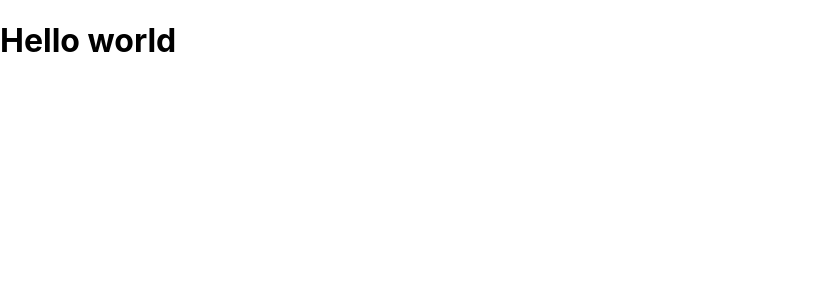
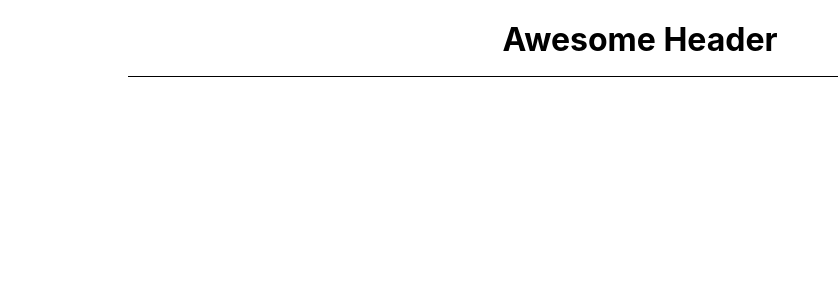
Before and after one commit to mz106/m53Week9AuthFe, a React (Create React App) app: page / in a window 1280 px wide. Shown: the top 300 px of the page, without its empty margins (0-838 px from the left). Built offline with nearby package versions, Linux system fonts and the light colour scheme.

Commit message:
enhancement: add header

```diff
--- a/src/App.js
+++ b/src/App.js
@@ -1,7 +1,13 @@
 import "./App.css";
 
+import Header from "./components/header/Header";
+
 function App() {
-  return <h1>Hello world</h1>;
+  return (
+    <div>
+      <Header />
+    </div>
+  );
 }
 
 export default App;
--- /dev/null
+++ b/src/components/header/Header.css
@@ -0,0 +1,22 @@
+.header-wrapper {
+  height: 10vh;
+  width: 100%;
+  display: flex;
+  flex-direction: column;
+  align-items: center;
+  justify-content: center;
+}
+
+.header-inner-container {
+  width: 80%;
+  height: 90%;
+  display: flex;
+  flex-direction: column;
+  align-items: center;
+  justify-content: center;
+  border-bottom: 1px solid black;
+}
+
+.header-title {
+  text-align: center;
+}
--- /dev/null
+++ b/src/components/header/Header.js
@@ -0,0 +1,15 @@
+import React from "react";
+
+import "./Header.css";
+
+const Header = () => {
+  return (
+    <div className="header-wrapper">
+      <div className="header-inner-container">
+        <h1>Awesome Header</h1>
+      </div>
+    </div>
+  );
+};
+
+export default Header;
```
